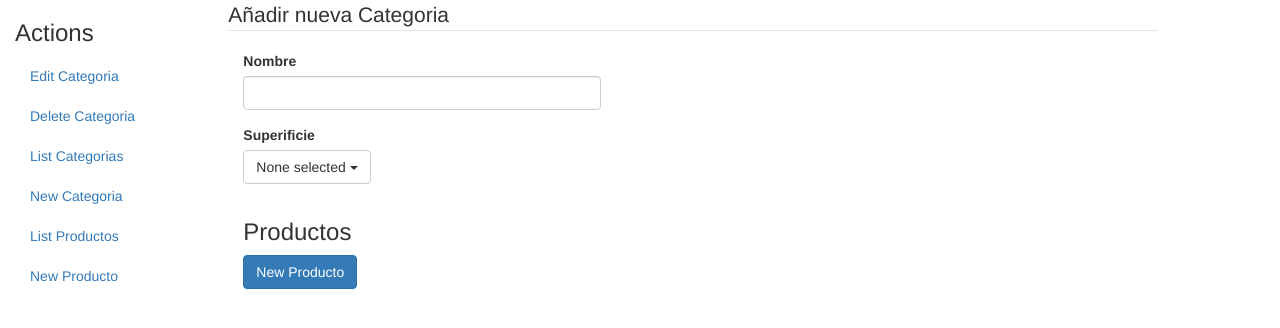
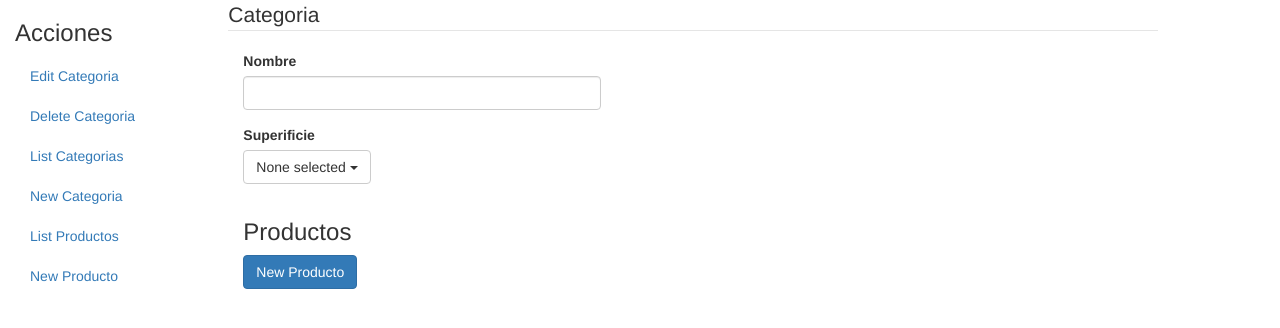
Before and after one commit to Machi3mfl/cake-lab, a CakePHP app: the page made by app/View/Categorias/view.ctp in a window 1280 px wide. Shown: the top 328 px of the page. Run offline with PHP 8.4 and a stand-in for CakePHP, Linux system fonts and the light colour scheme; the template is opened without the code that fills it, so the values that code supplies are empty; form fields are guessed from the names that the template uses; some libraries are stand-ins or nearby versions.

Commit message:
arreglo el titulo

```diff
--- a/app/View/Categorias/view.ctp
+++ b/app/View/Categorias/view.ctp
@@ -1,5 +1,5 @@
 <div class="col-md-2">
-	<h3><?php echo __('Actions'); ?></h3>
+	<h3><?php echo __('Acciones'); ?></h3>
 	<ul class="nav nav-sidebar">
 		<li><?php echo $this->Html->link(__('Edit Categoria'), array('action' => 'edit', $this->data['Categoria']['id'])); ?> </li>
 		<li><?php echo $this->Form->postLink(__('Delete Categoria'), array('action' => 'delete', $this->data['Categoria']['id']), array(), __('Are you sure you want to delete # %s?', $this->data['Categoria']['id'])); ?> </li>
@@ -10,7 +10,7 @@
 	</ul>
 </div>
 <div class="col-md-9">
-    <legend><?php echo __('Añadir nueva Categoria'); ?></legend>
+    <legend><?php echo __('Categoria'); ?></legend>
     <?php echo $this->Form->create('Categoria'); ?>
     <div class="col-md-5">
 	    <div class="form-group">
```
